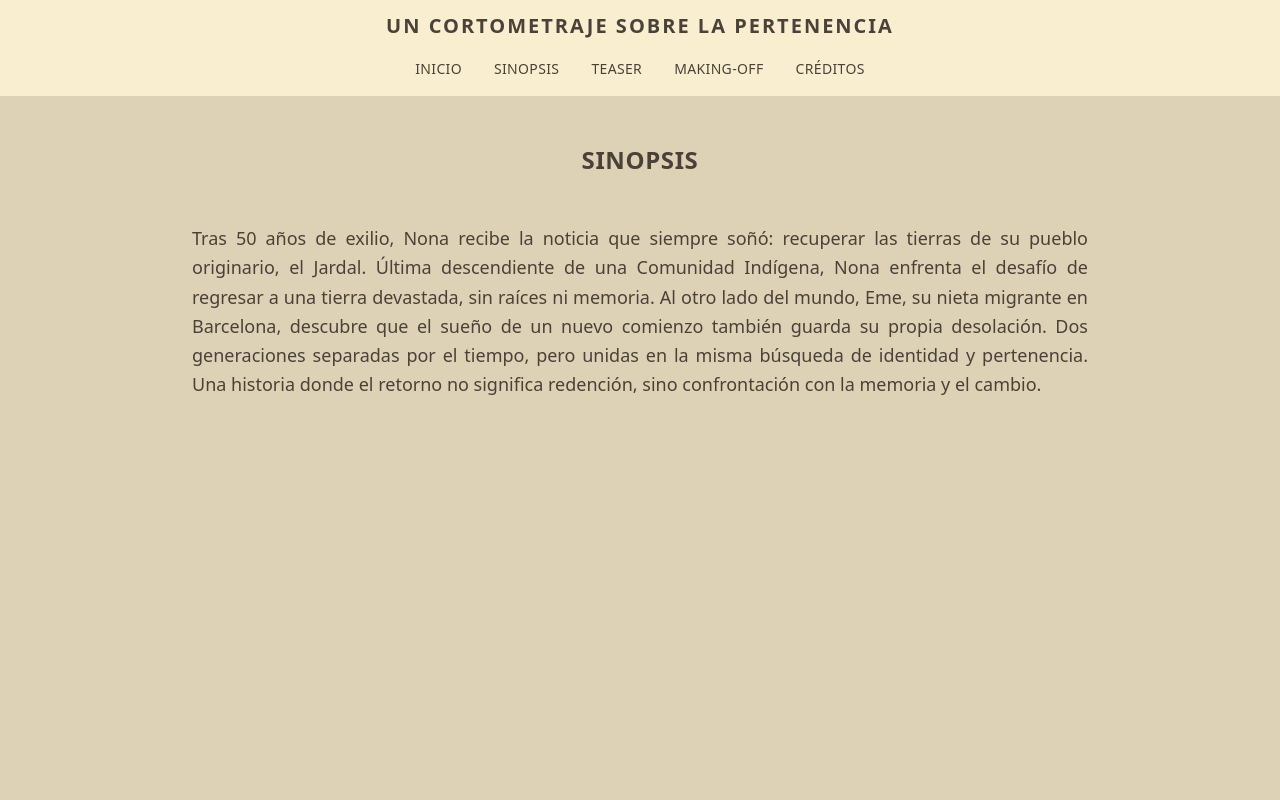
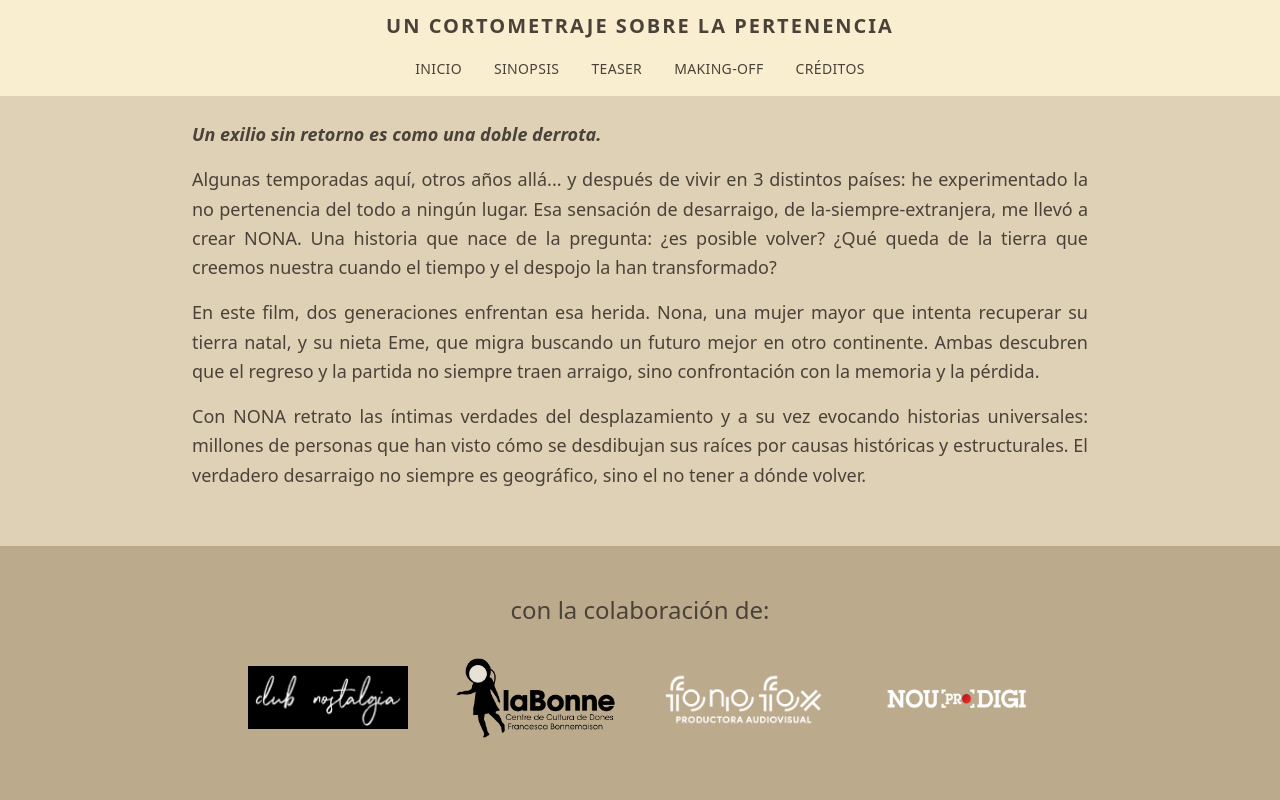
Before and after one commit to AnaAguileraMorales88/Nona, a React (Vite) app: page /sinopsis in a window 1280 px wide. Shown: the top 800 px of the page. Built offline with nearby package versions, Linux system fonts and the light colour scheme.

Commit message:
feat:Añadida notas de autor

```diff
--- a/src/components/home/Story.jsx
+++ b/src/components/home/Story.jsx
@@ -32,7 +32,7 @@
     return (
         <section className="bg-[#DED1B6] py-16 px-6">
         <article className="max-w-6xl mx-auto">
-            <p className="text-[#4A4238] text-center text-lg md:text-xl font-light mb-12 leading-relaxed px-4">
+            <p className="text-[#4A4238] text-center text-lg md:text-xl font-semibold mb-10 leading-relaxed px-4">
             Dos generaciones enfrentan la nostalgia y el deseo de pertenencia,<br className="hidden md:block" />
             descubriendo que el hogar es más que un lugar.
             </p>
@@ -43,7 +43,7 @@
                 className="absolute left-4 top-1/2 -translate-y-1/2 bg-white bg-opacity-70 hover:bg-opacity-100 text-[#4A4238] p-3 rounded-full transition-all duration-300 z-10 cursor-pointer"
                 aria-label="Imagen anterior"
             >
-                <svg className="w-6 h-6" fill="none" strokeLinecap="round" strokeLinejoin="round" strokeWidth="2" viewBox="0 0 24 24" stroke="currentColor">
+                <svg className="w-8 h-8" fill="none" strokeLinecap="round" strokeLinejoin="round" strokeWidth="2" viewBox="0 0 24 24" stroke="currentColor">
                 <path d="M15 19l-7-7 7-7" />
                 </svg>
             </button>
--- /dev/null
+++ b/src/components/shared/AuthorNote.jsx
@@ -0,0 +1,31 @@
+    function AuthorNote() {
+    return (
+        <section className="bg-[#DED1B6] py-14 px-6">
+        <article className="max-w-4xl mx-auto">
+            <h2 className="text-[#4A4238] text-center text-xl md:text-2xl font-bold mb-8 uppercase tracking-wide">
+            Nota de la Autora
+            </h2>
+
+            <section className="text-[#4A4238] text-justify space-y-4">
+            <p className="text-base md:text-lg leading-relaxed italic font-semibold">
+                Un exilio sin retorno es como una doble derrota.
+            </p>
+
+            <p className="text-base md:text-lg leading-relaxed">
+                Algunas temporadas aquí, otros años allá... y después de vivir en 3 distintos países: he experimentado la no pertenencia del todo a ningún lugar. Esa sensación de desarraigo, de la-siempre-extranjera, me llevó a crear NONA. Una historia que nace de la pregunta: ¿es posible volver? ¿Qué queda de la tierra que creemos nuestra cuando el tiempo y el despojo la han transformado?
+            </p>
+
+            <p className="text-base md:text-lg leading-relaxed">
+                En este film, dos generaciones enfrentan esa herida. Nona, una mujer mayor que intenta recuperar su tierra natal, y su nieta Eme, que migra buscando un futuro mejor en otro continente. Ambas descubren que el regreso y la partida no siempre traen arraigo, sino confrontación con la memoria y la pérdida.
+            </p>
+
+            <p className="text-base md:text-lg leading-relaxed">
+                Con NONA retrato las íntimas verdades del desplazamiento y a su vez evocando historias universales: millones de personas que han visto cómo se desdibujan sus raíces por causas históricas y estructurales. El verdadero desarraigo no siempre es geográfico, sino el no tener a dónde volver.
+            </p>
+            </section>
+        </article>
+        </section>
+    )
+    }
+
+    export default AuthorNote
--- a/src/components/sinopsis/SynopsisContent.jsx
+++ b/src/components/sinopsis/SynopsisContent.jsx
@@ -1,11 +1,23 @@
+    import sinopsisImg from '../../assets/images/sinopsis.jpg'
+
     function SynopsisContent() {
     return (
-        <section className="min-h-screen bg-[#DED2B6] py-24 px-6">
+        <section className="bg-[#DED2B6] py-16 px-6">
         <article className="max-w-4xl mx-auto">
-                <h2 className="text-[#4A4238] text-center text-2xl md:text-2xl font-bold mt-12 mb-12 uppercase tracking-wide">
+            <h2 className="text-[#4A4238] text-center text-2xl md:text-2xl font-bold mb-12 uppercase tracking-wide">
             Sinopsis
             </h2>
 
+            <section className="flex flex-col md:flex-row gap-8 md:gap-12 items-center">
+            <figure className="flex-shrink-0">
+                <img
+                src={sinopsisImg}
+                alt="Imagen representativa de la sinopsis"
+                className="w-full md:w-96 md:h-[500px] rounded-lg shadow-lg object-cover"
+                />
+            </figure>
+
+            <aside className="flex-1">
                 <p className="text-[#4A4238] text-justify text-base md:text-lg leading-relaxed">
                 Tras 50 años de exilio, Nona recibe la noticia que siempre soñó:
                 recuperar las tierras de su pueblo originario, el Jardal. Última
@@ -19,6 +31,8 @@ function SynopsisContent() {
                 retorno no significa redención, sino confrontación con la memoria y
                 el cambio.
                 </p>
+            </aside>
+            </section>
         </article>
         </section>
     )
--- a/src/pages/Home.jsx
+++ b/src/pages/Home.jsx
@@ -2,7 +2,7 @@
     import Story from '../components/home/Story'
     import SynopsisContent from '../components/sinopsis/SynopsisContent'
     import TechnicalSheet from '../components/sinopsis/TechnicalSheet'
-
+import AuthorNote from '../components/shared/AuthorNote'
 
     function Home() {
     return (
@@ -11,6 +11,7 @@
         <SynopsisContent />
         <Story />
         <TechnicalSheet />
+        <AuthorNote />
         </main>
     )
     }
--- a/src/pages/Sinopsis.jsx
+++ b/src/pages/Sinopsis.jsx
@@ -1,9 +1,10 @@
-    import SynopsisContent from '../components/sinopsis/SynopsisContent'
+    import AuthorNote from '../components/shared/AuthorNote'
+
 
     function Sinopsis() {
     return (
         <main>
-        <SynopsisContent />
+        <AuthorNote />
         </main>
     )
     }
```
Also changed, not shown: 1 other file (tests, documents, lock files or other folders). Lines whose indentation alone changed are shown as unchanged.
